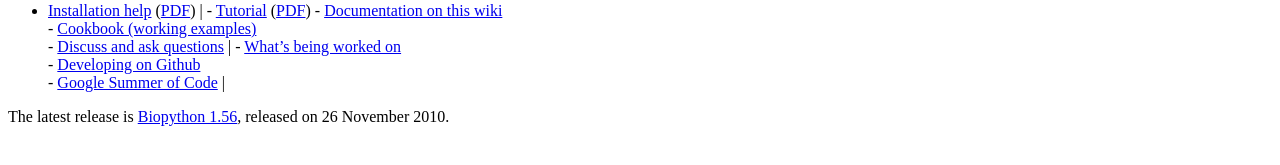
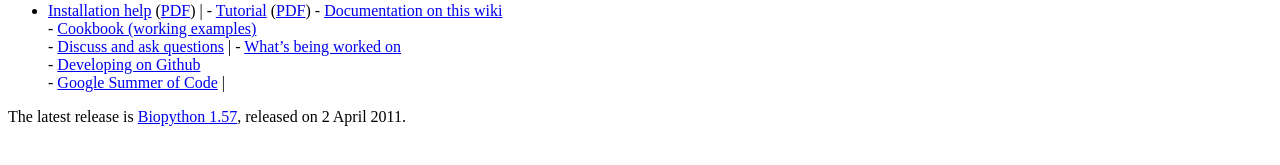
Before and after one commit to biopython/biopython.github.io, a Jekyll site: the page built from wiki/Biopython.md, in a window 1280 px wide. Shown: the part 417-582 px from the top of the page. Built offline with Jekyll 4.4.1, drawn with Linux system fonts in a browser that asks for light colours.

Commit message:
/* Introduction */

```diff
--- a/wiki/Biopython.md
+++ b/wiki/Biopython.md
@@ -37,5 +37,5 @@ the libraries and tools.
                                                                                                                                                                                                                                                                                             -   [ Developing on Github ](GitUsage "wikilink")
                                                                                                                                                                                                                                                                                             -   [Google Summer of Code](Google_Summer_of_Code "wikilink")  |
 
-The latest release is [Biopython 1.56](Download "wikilink"), released on
-26 November 2010.
+The latest release is [Biopython 1.57](Download "wikilink"), released on
+2 April 2011.
```
Also changed, not shown: 1 other file.
